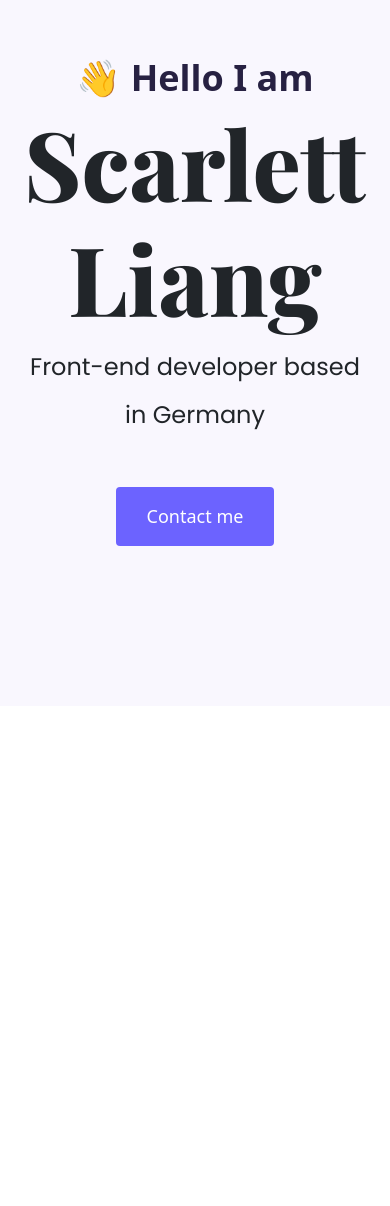
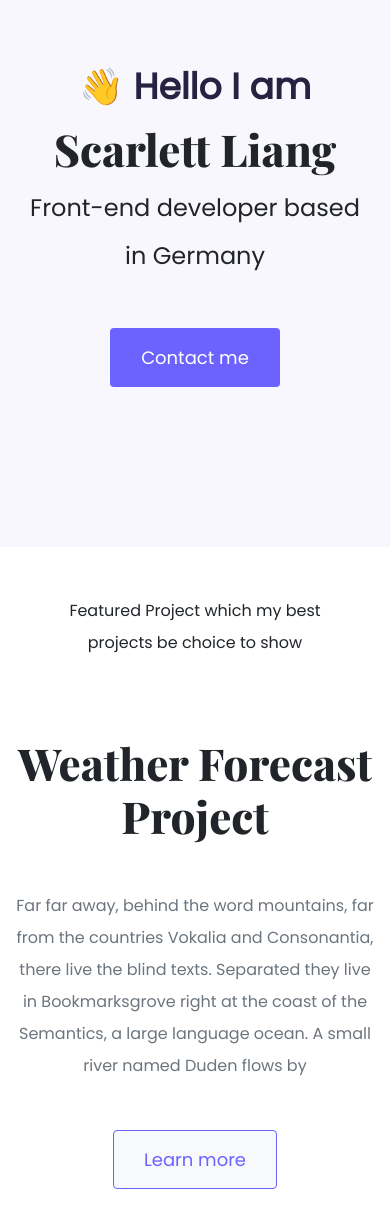
Before and after one commit to scarlett-liang/new-profile, a plain HTML site: page index.html in a window 390 px wide. Shown: the part 109-1315 px from the top of the page. Before the commit the page ends 844 px from the top, so only its background shows below. Drawn offline with nearby package versions, Linux system fonts and the light colour scheme.

Commit message:
improved homepage content design

```diff
--- a/index.html
+++ b/index.html
@@ -36,6 +36,82 @@
         <a href="#" class="btn btn-brand" title="Contact me">Contact me</a>
       </div>
     </div>
+    <div>
+      <div class="container">
+        <p class="text-center m-5">
+          Featured Project which my best projects be choice to show
+        </p>
+        <div class="row">
+          <div class="col d-none d-md-block">
+            <img
+              src="/img/weather-project-img.jpg"
+              alt="weather project"
+              class="img-fluid"
+            />
+          </div>
+          <div class="col">
+            <div class="text-wrapper">
+              <h1 class="mb-5">Weather Forecast Project</h1>
+              <p class="text-muted mb-5">
+                Far far away, behind the word mountains, far from the countries
+                Vokalia and Consonantia, there live the blind texts. Separated
+                they live in Bookmarksgrove right at the coast of the Semantics,
+                a large language ocean. A small river named Duden flows by
+              </p>
+              <a href="#" title="learn more" class="btn btn-light"
+                >Learn more</a
+              >
+            </div>
+          </div>
+        </div>
+        <div class="row">
+          <div class="col">
+            <div class="text-wrapper">
+              <h1 class="mb-5">Yogurt Project</h1>
+              <p class="text-muted mb-5">
+                Far far away, behind the word mountains, far from the countries
+                Vokalia and Consonantia, there live the blind texts. Separated
+                they live in Bookmarksgrove right at the coast of the Semantics,
+                a large language ocean. A small river named Duden flows by
+              </p>
+              <a href="#" title="learn more" class="btn btn-light"
+                >Learn more</a
+              >
+            </div>
+          </div>
+          <div class="col d-none d-md-block">
+            <img
+              src="/img/yogurt-project-img.jpg"
+              alt="yogurt project"
+              class="img-fluid"
+            />
+          </div>
+        </div>
+        <div class="row">
+          <div class="col d-none d-md-block">
+            <img
+              src="/img/basic-project-img.jpg"
+              alt="Diekirch project"
+              class="img-fluid"
+            />
+          </div>
+          <div class="col">
+            <div class="text-wrapper">
+              <h1 class="mb-5">Diekirch Project</h1>
+              <p class="text-muted mb-5">
+                Far far away, behind the word mountains, far from the countries
+                Vokalia and Consonantia, there live the blind texts. Separated
+                they live in Bookmarksgrove right at the coast of the Semantics,
+                a large language ocean. A small river named Duden flows by
+              </p>
+              <a href="#" title="learn more" class="btn btn-light"
+                >Learn more</a
+              >
+            </div>
+          </div>
+        </div>
+      </div>
+    </div>
     <script
       src="https://cdn.jsdelivr.net/npm/bootstrap@5.0.2/dist/js/bootstrap.bundle.min.js"
       integrity="sha384-MrcW6ZMFYlzcLA8Nl+NtUVF0sA7MsXsP1UyJoMp4YLEuNSfAP+JcXn/tWtIaxVXM"
--- a/src/style.css
+++ b/src/style.css
@@ -4,10 +4,9 @@
   --heading-font-family: "Playfair Display", serif;
   --default-font-family: "Poppins", sans-serif;
 }
-.hero {
-  background: var(--secondary-color);
-  padding: 160px 20px;
-  text-align: center;
+
+body {
+  font-family: var(--default-font-family);
 }
 h1,
 h2,
@@ -17,12 +16,7 @@ h5,
 h6 {
   font-family: var(--heading-font-family);
 }
-.hero p {
-  font-size: 36px;
-  font-weight: bold;
-  color: #272142;
-  margin-bottom: 0;
-}
+
 h1 {
   font-size: 96px;
 }
@@ -32,6 +26,14 @@ h2 {
   font-family: var(--default-font-family);
   margin-bottom: 48px;
 }
+p {
+  line-height: 2;
+}
+.hero {
+  background: var(--secondary-color);
+  padding: 160px 20px;
+  text-align: center;
+}
 .btn-brand {
   background: var(--branding-color);
   border-radius: 4px;
@@ -40,3 +42,35 @@ h2 {
   padding: 15px 30px;
   font-size: 18px;
 }
+.btn-light {
+  border: 1px solid var(--branding-color);
+  border-radius: 4px;
+  color: var(--branding-color);
+  line-height: 27px;
+  padding: 15px 30px;
+  font-size: 18px;
+}
+.hero p {
+  font-size: 36px;
+  font-weight: bold;
+  color: #272142;
+  margin-bottom: 0;
+}
+.col h1 {
+  font-size: 44px;
+}
+.text-wrapper {
+  padding: 80px 60px;
+}
+.btn-light:hover {
+  border: 1px solid var(--branding-color);
+}
+@media (max-width: 768px) {
+  h1 {
+    font-size: 44px;
+  }
+  .text-wrapper {
+    text-align: center;
+    padding: 30px 0;
+  }
+}
```
Also changed, not shown: 5 other files.
